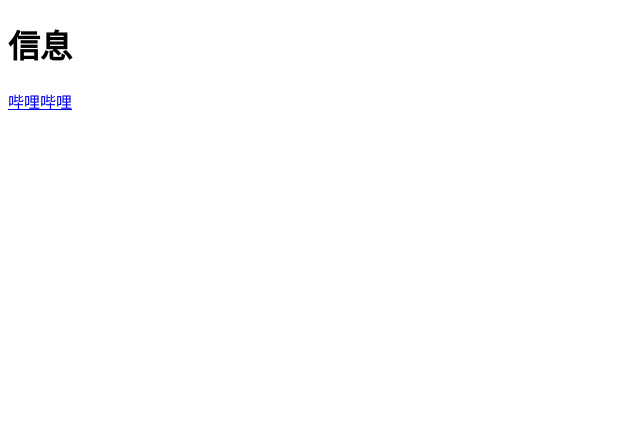
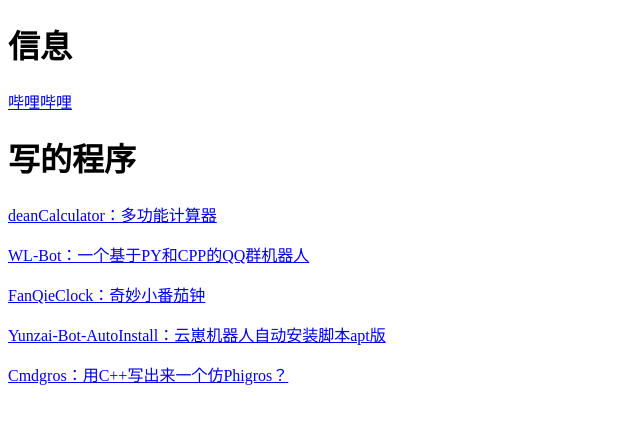
Before and after one commit to deanqwq233/deanqwq233.github.io, a plain HTML site: page index.html in a window 1280 px wide. Shown: the whole page, without its empty margins (0-640 px from the left). Drawn offline with nearby package versions, Linux system fonts and the light colour scheme.

Commit message:
Update index.html

```diff
--- a/index.html
+++ b/index.html
@@ -9,5 +9,11 @@
 <body>
     <h1>信息</h1>
     <p> <a href="https://space.bilibili.com/348119295">哔哩哔哩</a> </p>
+    <h1>写的程序</h1>
+    <p> <a href="https://github.com/deanqwq233/deanCalculator/">deanCalculator：多功能计算器</a> </p>
+    <p> <a href="https://github.com/deanqwq233/WL-Bot/">WL-Bot：一个基于PY和CPP的QQ群机器人</a> </p>
+    <p> <a href="https://github.com/deanqwq233/FanQieClock/">FanQieClock：奇妙小番茄钟</a> </p>
+    <p> <a href="https://github.com/deanqwq233/Yunzai-Bot-AutoInstall/">Yunzai-Bot-AutoInstall：云崽机器人自动安装脚本apt版</a> </p>
+    <p> <a href="https://github.com/deanqwq233/Cmdgros/">Cmdgros：用C++写出来一个仿Phigros？</a> </p>
 </body>
 </html>
```
